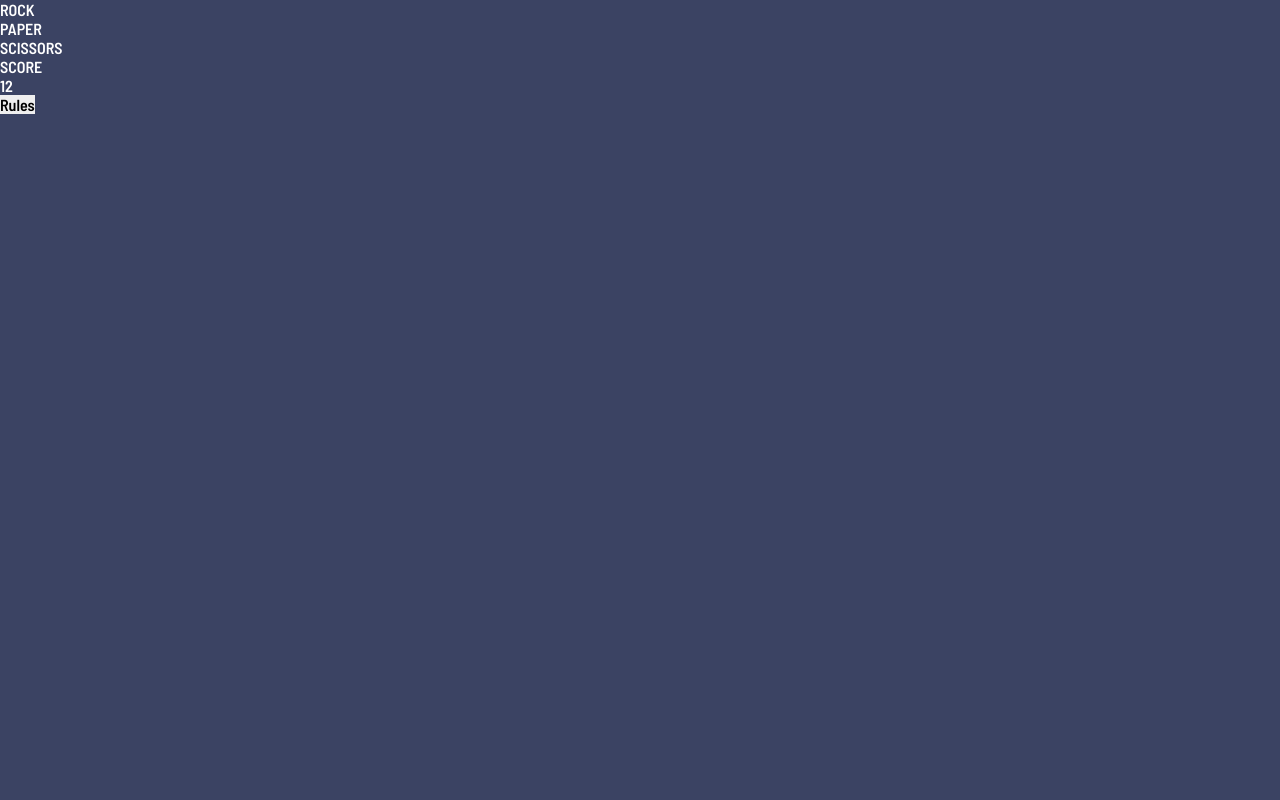
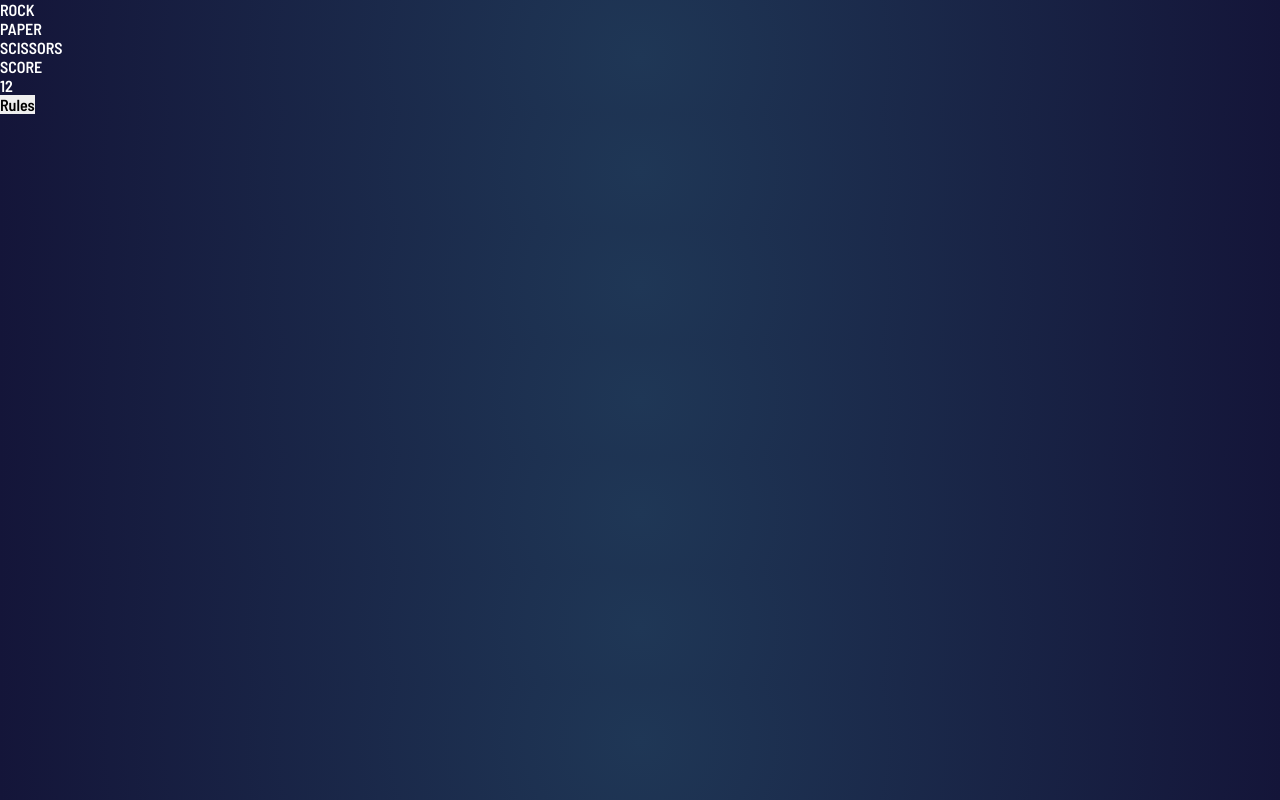
Before and after one commit to LaLeonie/Rock-Paper-Scissors, a plain HTML site: page index.html in a window 1280 px wide. Drawn offline with Linux system fonts and the light colour scheme.

Commit message:
adds gradients

```diff
--- a/styles.css
+++ b/styles.css
@@ -21,19 +21,45 @@ html {
 }
 
 :root {
-  --scissors-light: hsl(39, 89%, 49%) to hsl(40, 84%, 53%);
-  --paper-gradient: hsl(230, 89%, 62%) to hsl(230, 89%, 65%);
-  --rock-gradient: hsl(349, 71%, 52%) to hsl(349, 70%, 56%);
-  --Lizard-gradient: hsl(261, 73%, 60%) to hsl(261, 72%, 63%);
-  --cyan: hsl(189, 59%, 53%) to hsl(189, 58%, 57%);
+  --scissors-light: radial-gradient(
+    circle,
+    rgba(236, 169, 34, 1) 0%,
+    rgba(236, 158, 14, 1) 100%
+  );
+  --paper-gradient: radial-gradient(
+    circle,
+    hsl(230, 89%, 62%) 0%,
+    hsl(230, 89%, 65%) 100%
+  );
+  --rock-gradient: radial-gradient(
+    circle,
+    hsl(349, 71%, 52%) 0%,
+    hsl(349, 70%, 56%) 100%
+  );
+  --Lizard-gradient: radial-gradient(
+    circle,
+    hsl(261, 73%, 60%) 0%,
+    hsl(261, 72%, 63%) 100%
+  );
+  --cyan: radial-gradient(
+    circle,
+    hsl(189, 59%, 53%) 0%,
+    hsl(189, 58%, 57%) 100%
+  );
   --dark-text: hsl(229, 25%, 31%);
   --score-text: hsl(229, 64%, 46%);
   --header-outline: hsl(217, 16%, 45%);
-  --background-gradient: hsl(214, 47%, 23%) to hsl(237, 49%, 15%);
+  --background-color: rgb(31, 55, 86);
+  --background-gradient: radial-gradient(
+    circle,
+    rgba(31, 55, 86, 1) 0%,
+    rgba(20, 21, 57, 1) 100%
+  );
 }
 
 html {
-  background-color: var(--dark-text);
+  background: var(--background-color);
+  background: var(--background-gradient);
   font-family: "Barlow Semi Condensed", sans-serif;
   font-weight: 600;
   text-transform: uppercase;
```
